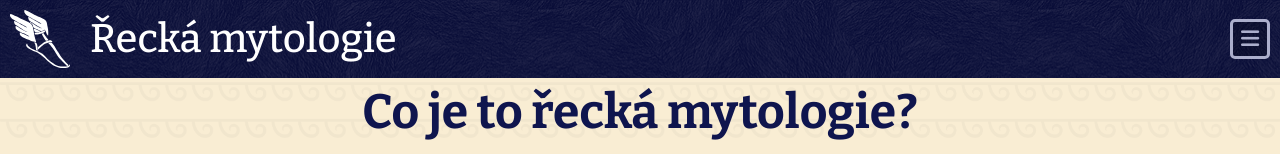
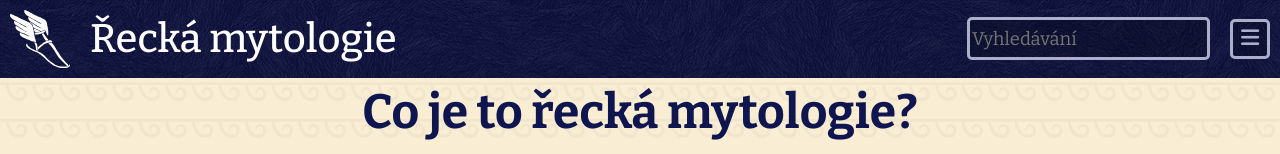
Before and after one commit to espaghettion/greek-mythology-web, a Vue app: page / in a window 1280 px wide. Shown: the top 154 px of the page. Built offline with nearby package versions, Linux system fonts and the light colour scheme.

Commit message:
added searchbar
characters can now be searched for, the styling isnt done yet and i might tweak it later because the fuzzy value is weird

```diff
--- a/package.json
+++ b/package.json
@@ -9,6 +9,7 @@
     "preview": "vite preview"
   },
   "dependencies": {
+    "minisearch": "^7.1.1",
     "pinia": "^2.2.4",
     "sass": "^1.80.6",
     "vue": "^3.5.12",
--- a/src/App.vue
+++ b/src/App.vue
@@ -2,9 +2,25 @@
 import { RouterLink, RouterView } from 'vue-router'
 import { onUpdated, ref } from 'vue';
 import { useCategoryStore } from './stores/categories';
+import { useCharacterStore } from './stores/characters';
+import MiniSearch from 'minisearch';
 
 const active = ref(false);
 const categoryStore = useCategoryStore();
+const characterStore = useCharacterStore();
+const results = ref([]);
+const query = ref('');
+
+const miniSearch = new MiniSearch({
+  fields: ['name', 'id', 'symbols', 'home', 'partners'], // Fields to index
+  storeFields: ['name'], // Fields to return in search results
+});
+miniSearch.addAll(characterStore.characters);
+
+function searchBar() {
+  results.value = miniSearch.search(query.value, {fuzzy: 1});
+  console.log(results.value);
+}
 </script>
 
 <template>
@@ -16,8 +32,18 @@ const categoryStore = useCategoryStore();
       <section class="homepage-link">
         <RouterLink to="/">Řecká mytologie</RouterLink>
       </section>
-      <section class="menu-btn">
-        <button @click="active = !active"><i class="fa-solid" :class="{ 'fa-xmark': active, 'fa-bars': !active }"></i></button>
+      <section class="search">
+        <section class="searchbar">
+          <input v-model="query" @input="searchBar" placeholder="Vyhledávání"/>
+          <ul v-if="results.length > 0" class="results">
+            <li v-for="(result, i) in results" :key="i">
+              <RouterLink @click="query = ''; results = []" :to="{name: 'character', params: {id: result.id}}">{{ result.name }}</RouterLink>
+            </li>
+          </ul>
+        </section>
+        <section class="menu-btn">
+          <button @click="active = !active"><i class="fa-solid" :class="{ 'fa-xmark': active, 'fa-bars': !active }"></i></button>
+        </section>
       </section>
     </nav>
   </header>
@@ -88,25 +114,50 @@ header {
       }
     }
 
-    .menu-btn{
+    .search{
       @include mixins.flex-row;
       justify-content: end;
+      gap: 20px;
+
+      .searchbar{
+        @include mixins.flex-column;
+        align-items: end;
+
+        .results{
+          position: relative;
+          width: 100%;
+          background-color: #FFF5E0;
+          padding: 5px;
+          text-decoration: none;
+
+          a{
+            text-decoration: none;
+          }
+        }
+      }
+
+      .menu-btn{
+        width: 40px;
+      }
     }
   }
 
   button{
+    @include mixins.search-bar;
     width: 40px;
     height: 40px;
-    background-color: rgba(0, 0, 0, 0.2);
-    border: 3px solid #ACAFCC;
-    border-radius: 5px;
-    color: #ACAFCC;
     font-size: 1.3em;
 
     &:hover{
       cursor: pointer;
     }
   }
+}
+
+input{
+  @include mixins.search-bar;
+  height: 35px;
+  font-size: 1.15em;
 }
 
 .menu{
--- a/src/mixins.scss
+++ b/src/mixins.scss
@@ -19,6 +19,14 @@
     color: white;
     background: linear-gradient(0deg, rgba(14,26,143,1) 0%, rgba(8,12,49,1) 100%);
     text-decoration: none;
+}
+
+@mixin search-bar{
+    font-family: 'Bitter', sans-serif;
+    color: #ACAFCC;
+    border: 3px solid #ACAFCC;
+    background-color: rgba(0, 0, 0, 0.2);
+    border-radius: 5px;
 }
 
 @mixin responsive( $breakpoint ) {
```
Also changed, not shown: 1 other file (tests, documents, lock files or other folders).
